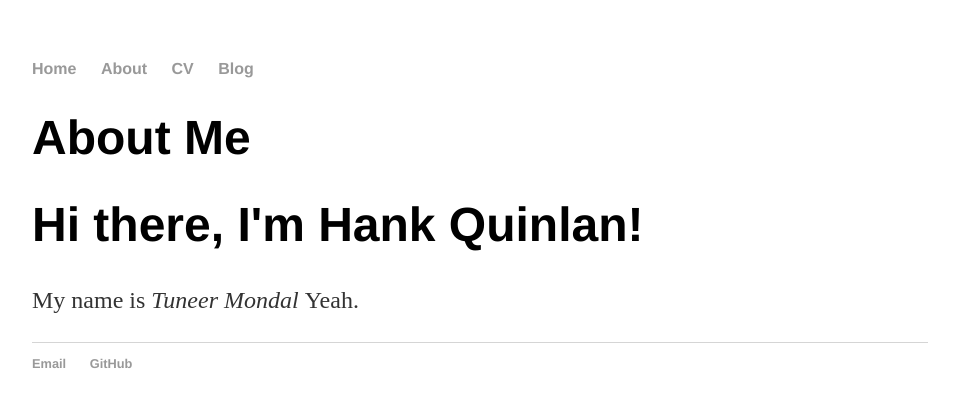
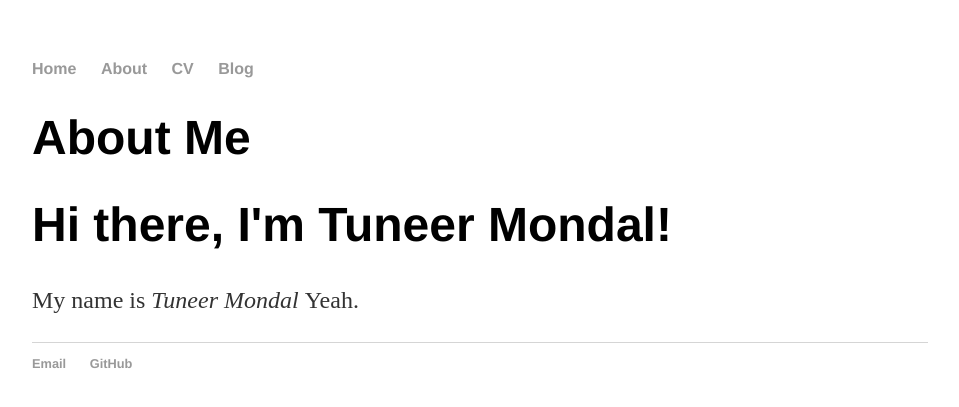
Before and after one commit to t-mondal/t-mondal.github.io, a Jekyll site: the page built from about/index.html, in a window 1280 px wide. Shown: the top 407 px of the page, without its empty margins (160-1119 px from the left). Built offline with Jekyll 4.4.1, drawn with Linux system fonts in a browser that asks for light colours.

Commit message:
Update index.html

```diff
--- a/about/index.html
+++ b/about/index.html
@@ -5,6 +5,6 @@ title: About Me
 	<h1>{{ page.title }}</h1>
 
 <div class="blurb">
-	<h1>Hi there, I'm Hank Quinlan!</h1>
+	<h1>Hi there, I'm Tuneer Mondal!</h1>
 	<p> My name is <em> Tuneer Mondal </em> Yeah. </p>
 </div><!-- /.blurb -->
```
